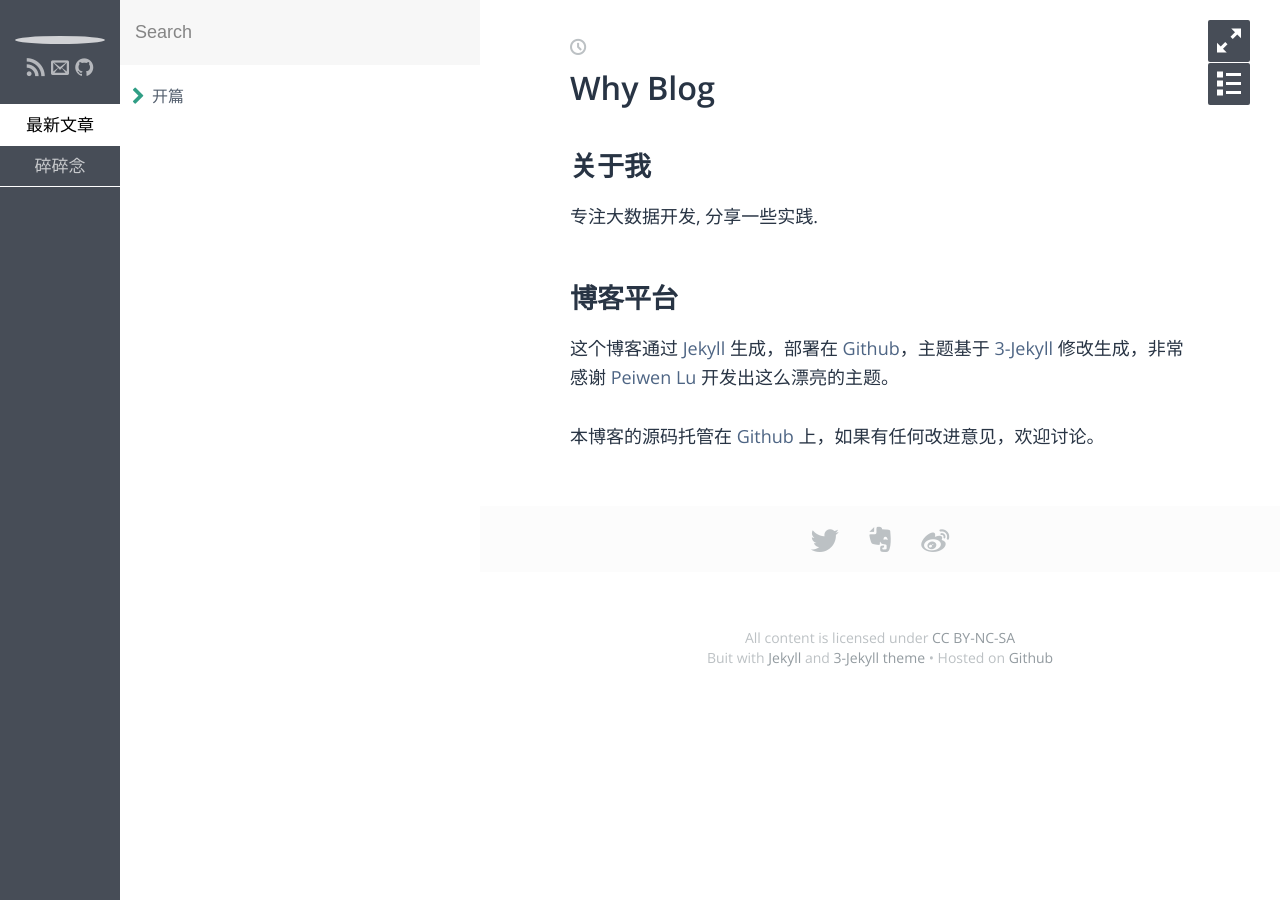
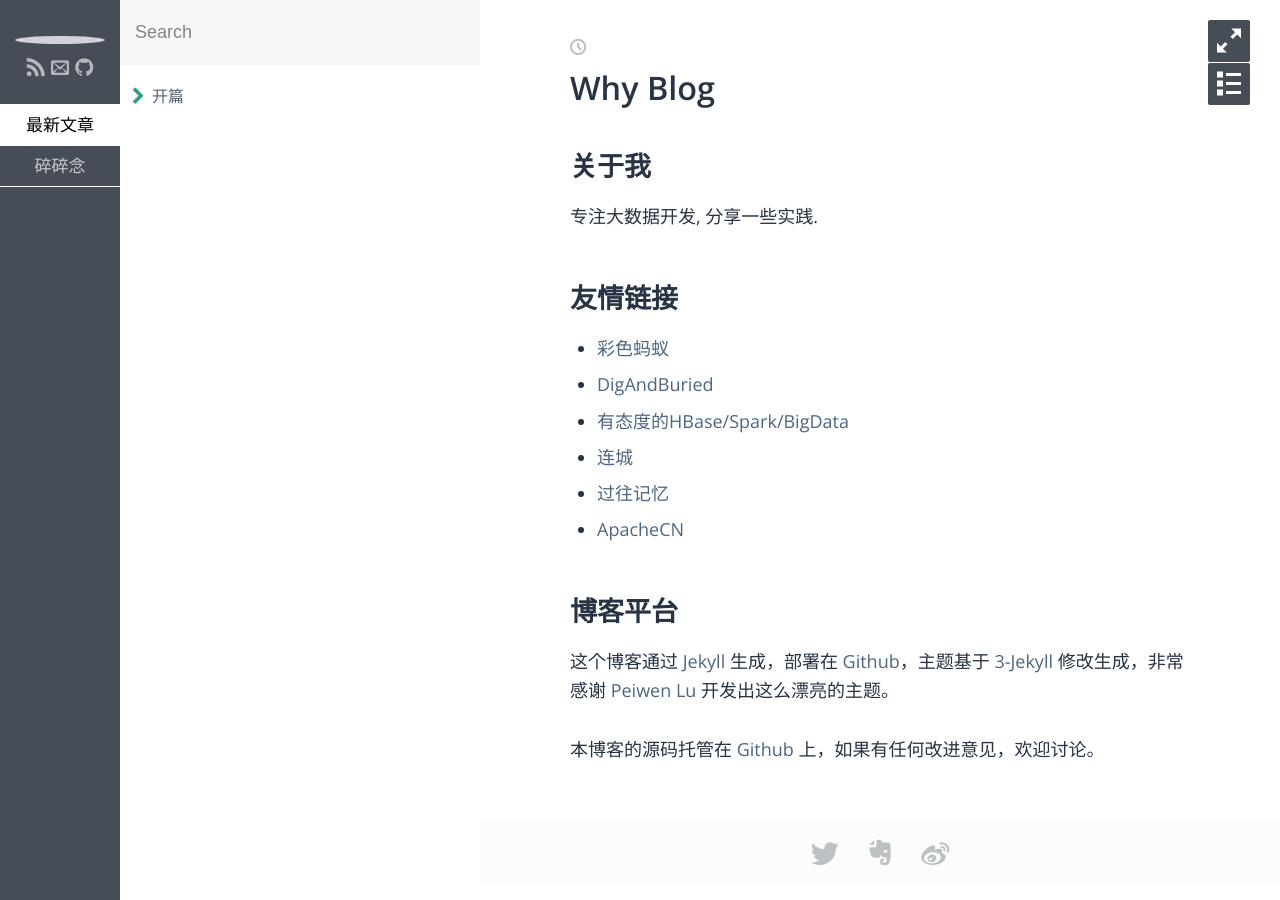
Before and after one commit to spark-storm/blog, a Jekyll site: the page built from index.md, in a window 1280 px wide. Built offline with Jekyll 4.4.1, drawn with Linux system fonts in a browser that asks for light colours; some web fonts are replaced.

Commit message:
add友情链接

```diff
--- a/index.md
+++ b/index.md
@@ -7,6 +7,15 @@ layout: post
 
 专注大数据开发, 分享一些实践.
 
+## 友情链接
+* [彩色蚂蚁](https://blog.csdn.net/colorant)
+* [DigAndBuried](https://github.com/ColZer/DigAndBuried)
+* [有态度的HBase/Spark/BigData](http://hbasefly.com)
+* [连城](https://www.zhihu.com/people/liancheng/answers)
+* [过往记忆](https://www.iteblog.com/)
+* [ApacheCN](http://www.apachecn.org/)
+
+
 
 ## 博客平台
 
```
